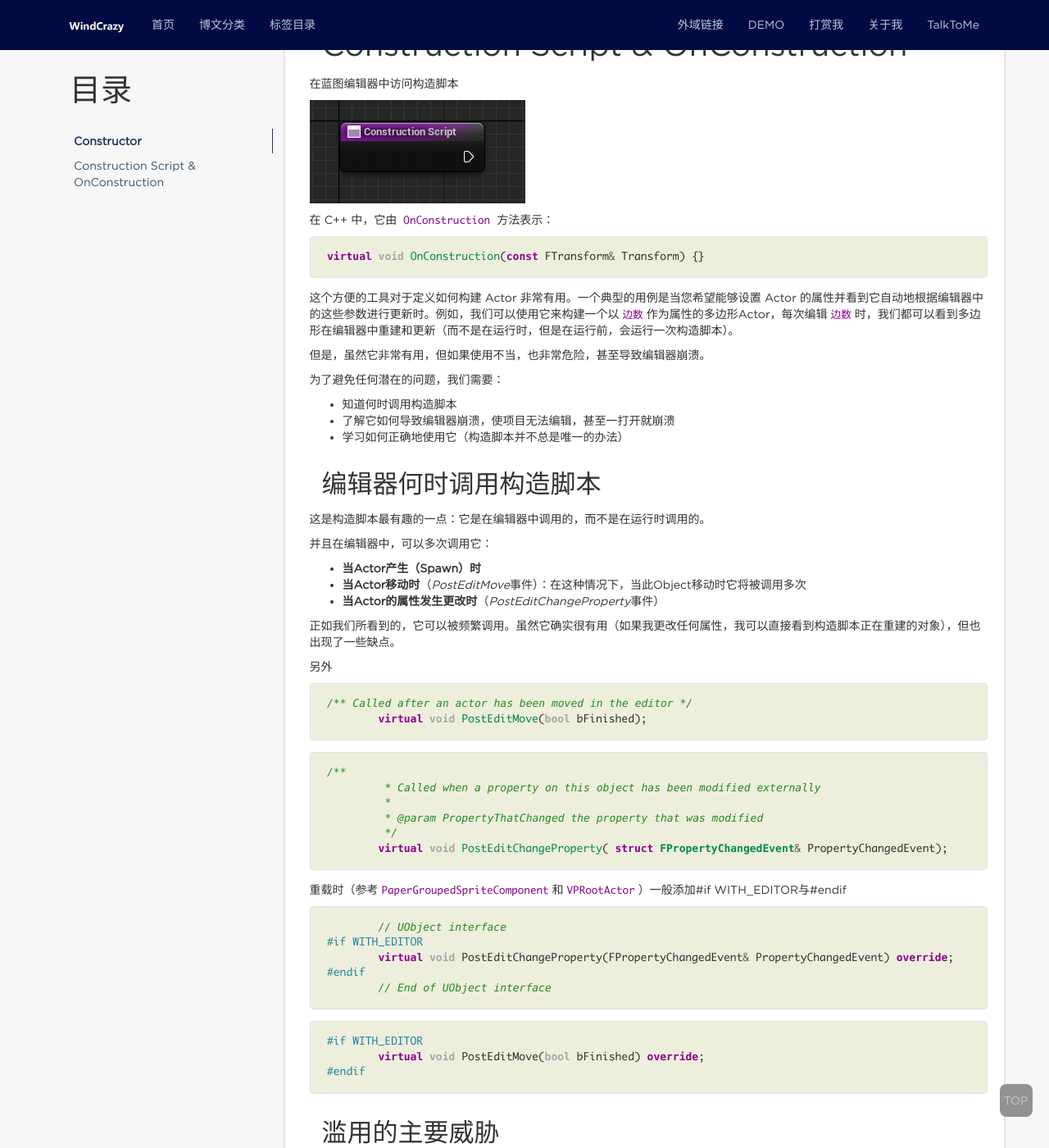
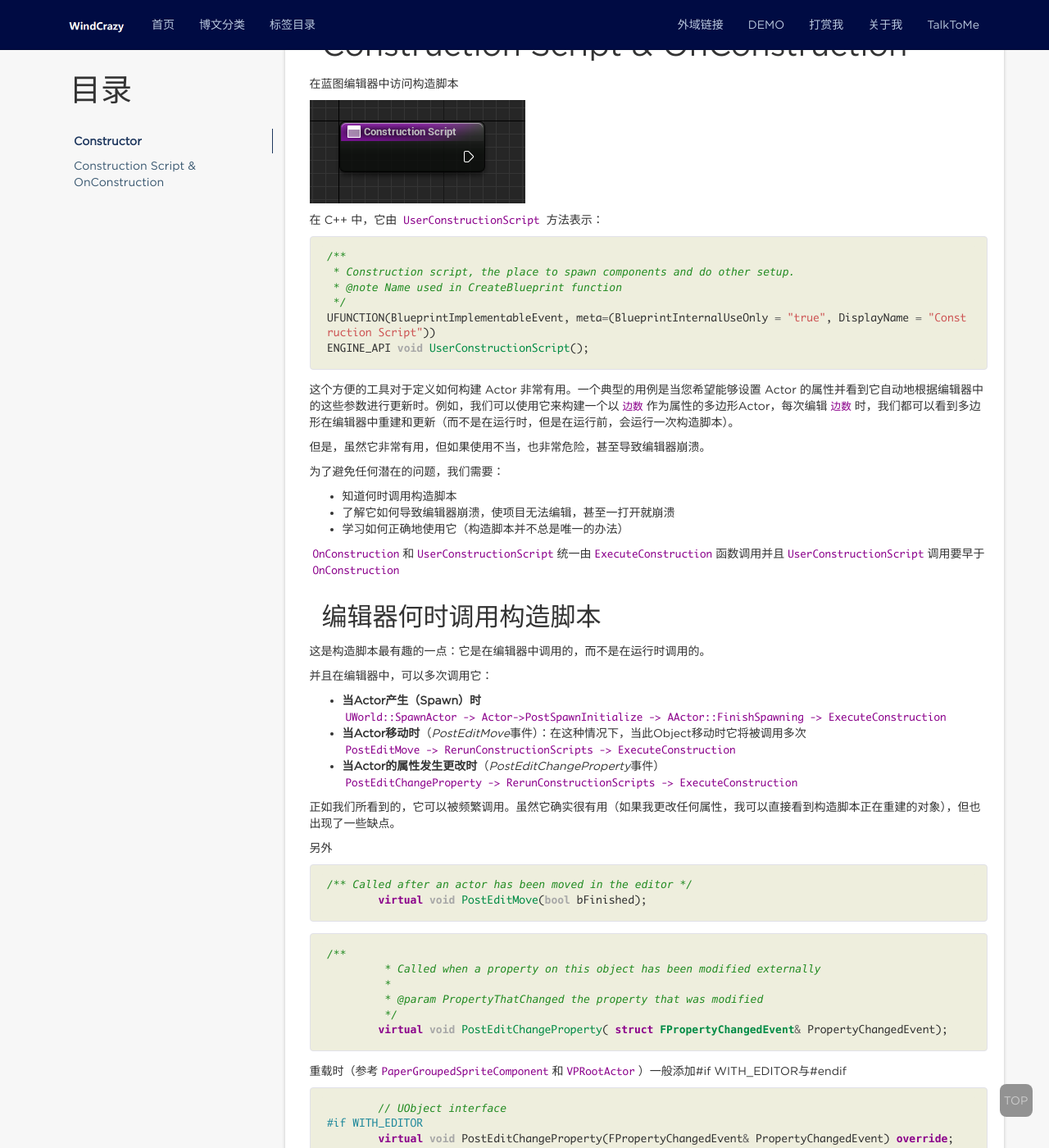
Before and after one commit to windcrazy123/windcrazy123.github.io, a Jekyll site: the page built from _posts/UE/Basic/2021-8-20-Construction.md, in a window 1280 px wide and 1400 px high, scrolled down 616 px. Shown: the whole window at 82% size. Built offline with Jekyll 4.4.1, drawn with Linux system fonts in a browser that asks for light colours; nearby versions of some CDN libraries; comment, search, counter and statistics services are not loaded.

Commit message:
蓝图构造脚本内容勘误

````diff
--- a/_posts/UE/Basic/2021-8-20-Construction.md
+++ b/_posts/UE/Basic/2021-8-20-Construction.md
@@ -28,10 +28,15 @@ C++的构造函数是要比`OnConstruction`、`Construction Script`、C++Beginpl
 
 <img src="{{ '/styles/images/Basic/Construction/ConstructionScript.png' | prepend: site.baseurl }}" />
 
-在 C++ 中，它由 `OnConstruction` 方法表示：
+在 C++ 中，它由 `UserConstructionScript` 方法表示：
 
 ```c++
-virtual void OnConstruction(const FTransform& Transform) {}
+/**
+ * Construction script, the place to spawn components and do other setup.
+ * @note Name used in CreateBlueprint function
+ */
+UFUNCTION(BlueprintImplementableEvent, meta=(BlueprintInternalUseOnly = "true", DisplayName = "Construction Script"))
+ENGINE_API void UserConstructionScript();
 ```
 
 这个方便的工具对于定义如何构建 Actor 非常有用。一个典型的用例是当您希望能够设置 Actor 的属性并看到它自动地根据编辑器中的这些参数进行更新时。例如，我们可以使用它来构建一个以`边数`作为属性的多边形Actor，每次编辑`边数`时，我们都可以看到多边形在编辑器中重建和更新（而不是在运行时，但是在运行前，会运行一次构造脚本）。
@@ -44,15 +49,21 @@ virtual void OnConstruction(const FTransform& Transform) {}
 - 了解它如何导致编辑器崩溃，使项目无法编辑，甚至一打开就崩溃
 - 学习如何正确地使用它（构造脚本并不总是唯一的办法）
 
+
+
+`OnConstruction`和`UserConstructionScript`统一由`ExecuteConstruction`函数调用并且`UserConstructionScript`调用要早于`OnConstruction`
+
+
+
 ## 编辑器何时调用构造脚本
 
 这是构造脚本最有趣的一点：它是在编辑器中调用的，而不是在运行时调用的。
 
 并且在编辑器中，可以多次调用它：
 
-- **当Actor产生（Spawn）时**
-- **当Actor移动时**（*PostEditMove*事件）：在这种情况下，当此Object移动时它将被调用多次
-- **当Actor的属性发生更改时**（*PostEditChangeProperty*事件）
+- **当Actor产生（Spawn）时** `UWorld::SpawnActor -> Actor->PostSpawnInitialize -> AActor::FinishSpawning -> ExecuteConstruction`
+- **当Actor移动时**（*PostEditMove*事件）：在这种情况下，当此Object移动时它将被调用多次  `PostEditMove -> RerunConstructionScripts -> ExecuteConstruction`
+- **当Actor的属性发生更改时**（*PostEditChangeProperty*事件）`PostEditChangeProperty -> RerunConstructionScripts -> ExecuteConstruction`
 
 正如我们所看到的，它可以被频繁调用。虽然它确实很有用（如果我更改任何属性，我可以直接看到构造脚本正在重建的对象），但也出现了一些缺点。
 
````
